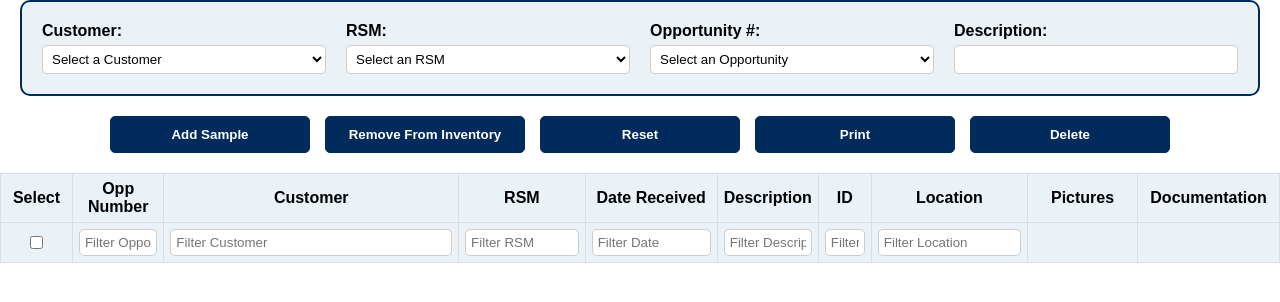
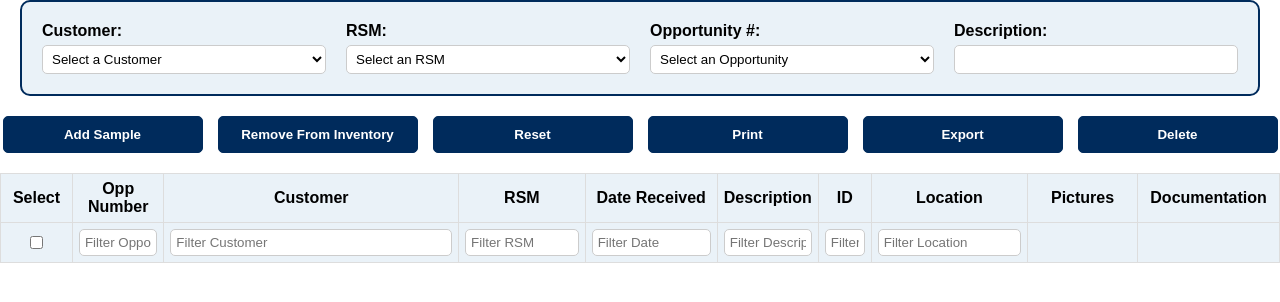
Before and after one commit to cwagnerJLS/SampleDatabase, a Django app: template samples/templates/samples/create_sample.html in a window 1280 px wide. Shown: the top 302 px of the page. Run offline with Django 5.2, Linux system fonts and the light colour scheme; the template is opened without the code that fills it, so the values that code supplies are empty; parts of the project's set-up code (start-up, migrations or seed data) failed here and were passed over; some libraries are stand-ins or nearby versions.

Commit message:
feat: Add "Export" button between "Print" and "Delete" buttons

```diff
--- a/samples/templates/samples/create_sample.html
+++ b/samples/templates/samples/create_sample.html
@@ -858,6 +858,7 @@
             </script>
             <button type="button" onclick="resetFilters()">Reset</button>
             <button type="button" id="print-all-button">Print</button>
+            <button type="button" id="export-all-button">Export</button>
             <button type="button" id="delete-all-button">Delete</button>
         </div>
     </form>
```
